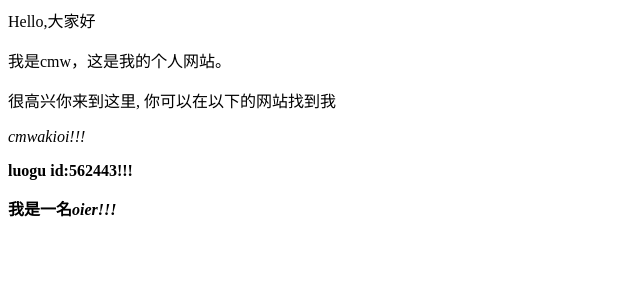
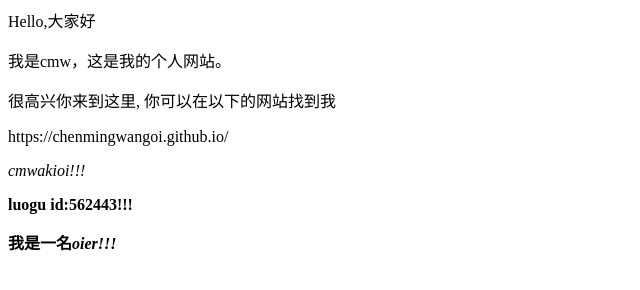
Before and after one commit to chenmingwangOI/chenmingwangOI.github.io, a plain HTML site: page index.html in a window 1280 px wide. Shown: the whole page, without its empty margins (0-640 px from the left). Drawn offline with Linux system fonts and the light colour scheme.

Commit message:
Update index.html

```diff
--- a/index.html
+++ b/index.html
@@ -1,6 +1,9 @@
 <p>Hello,大家好</p>
 <p>我是cmw，这是我的个人网站。 </p>
 <p>很高兴你来到这里, 你可以在以下的网站找到我</p>
+
+<p>https://chenmingwangoi.github.io/</p>
+
 <p><em>cmwakioi!!!</em></p>
 
 <p><strong>luogu id:562443!!!</strong></p>
```
